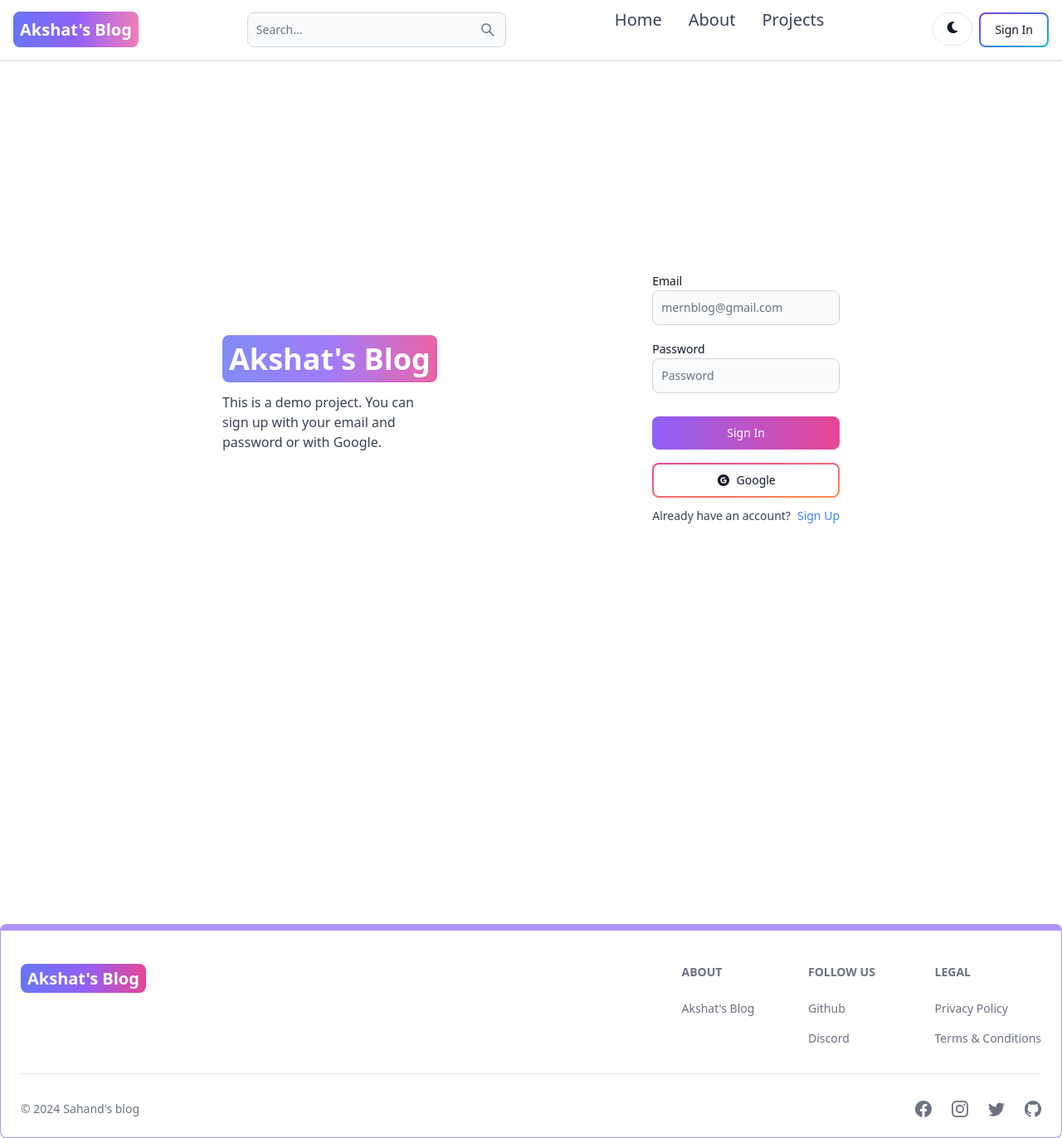
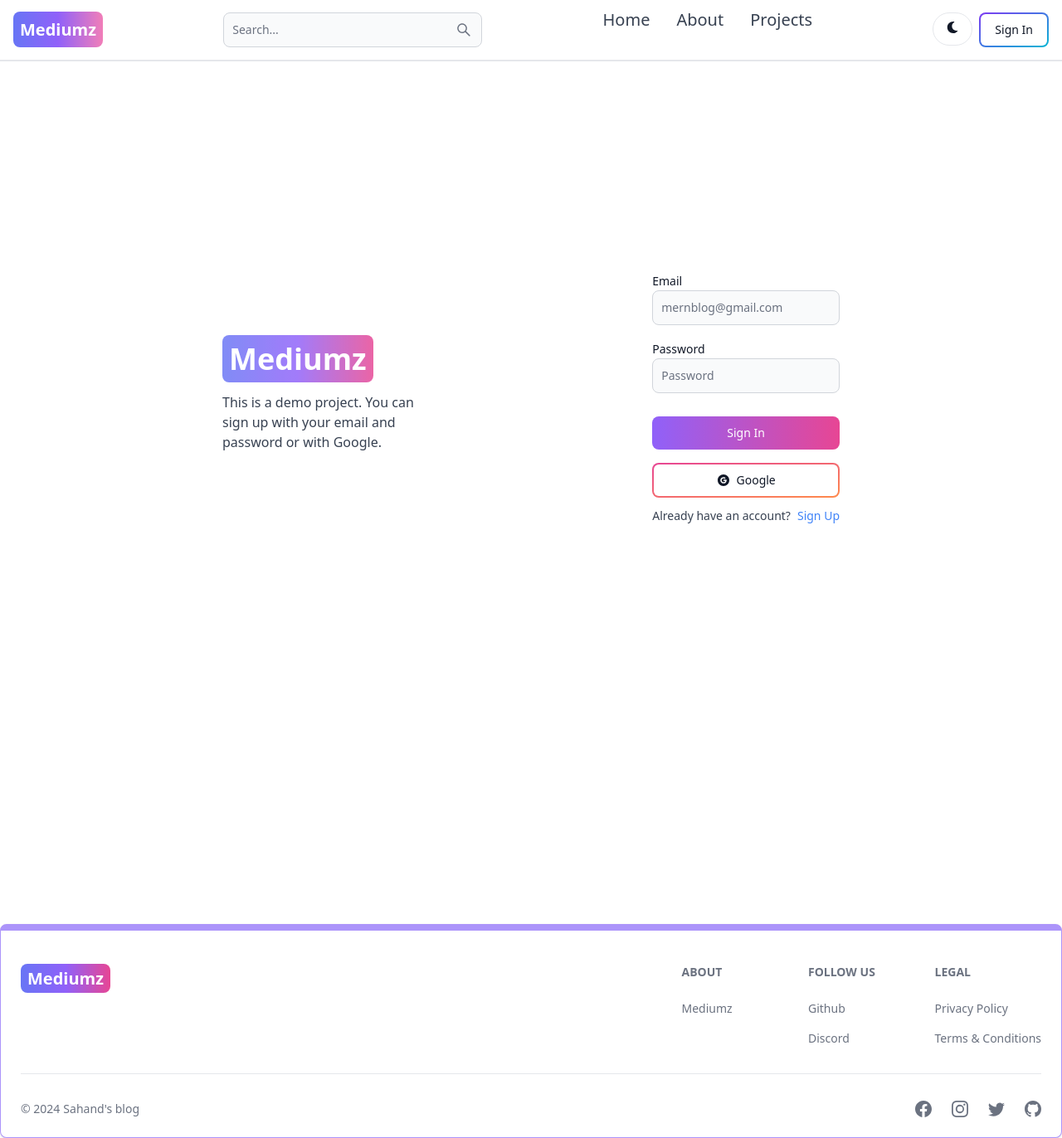
Before and after one commit to akshat-315/Akshat-s-Blog, a React (Vite) app in the folder client/: page /sign-in in a window 1280 px wide. Shown: the whole page at 83% size. Built offline with nearby package versions, Linux system fonts and the light colour scheme.

Commit message:
Changed name to Mediumz

```diff
--- a/client/src/components/Footer.jsx
+++ b/client/src/components/Footer.jsx
@@ -18,7 +18,7 @@ export default function FooterSec() {
               className="self-center whitespace-nowrap text-lg sm:text-xl font-semibold dark:text-white"
             >
               <span className="px-2 py-1 bg-gradient-to-r from-indigo-500 via-purple-500 to-pink-500 rounded-lg text-white">
-                Akshat's Blog
+                Mediumz
               </span>
             </Link>
           </div>
@@ -31,7 +31,7 @@ export default function FooterSec() {
                   target="_blank"
                   rel="noopener noreferrer"
                 >
-                  Akshat's Blog
+                  Mediumz
                 </Footer.Link>
               </Footer.LinkGroup>
             </div>
--- a/client/src/components/Header.jsx
+++ b/client/src/components/Header.jsx
@@ -38,7 +38,7 @@ const Header = () => {
         className="self-center whitespace-nowrap text-sm sm:text-xl font-semibold dark:text-white"
       >
         <span className="px-2 py-2 bg-gradient-to-r from-indigo-500 via-purple-500 to-pink-400 rounded-lg text-white">
-          Akshat's Blog
+          Mediumz
         </span>
       </Link>
 
--- a/client/src/pages/SignIn.jsx
+++ b/client/src/pages/SignIn.jsx
@@ -54,7 +54,7 @@ const SignIn = () => {
         <div className="flex-1">
           <Link to="/" className="font-bold text-4xl">
             <span className="px-2 py-1 bg-gradient-to-r from-indigo-500 via-purple-500 to-pink-500 rounded-lg text-white animate-pulse">
-              Akshat's Blog
+              Mediumz
             </span>
           </Link>
           <p className="text-md mt-5 w-1/2">
```
